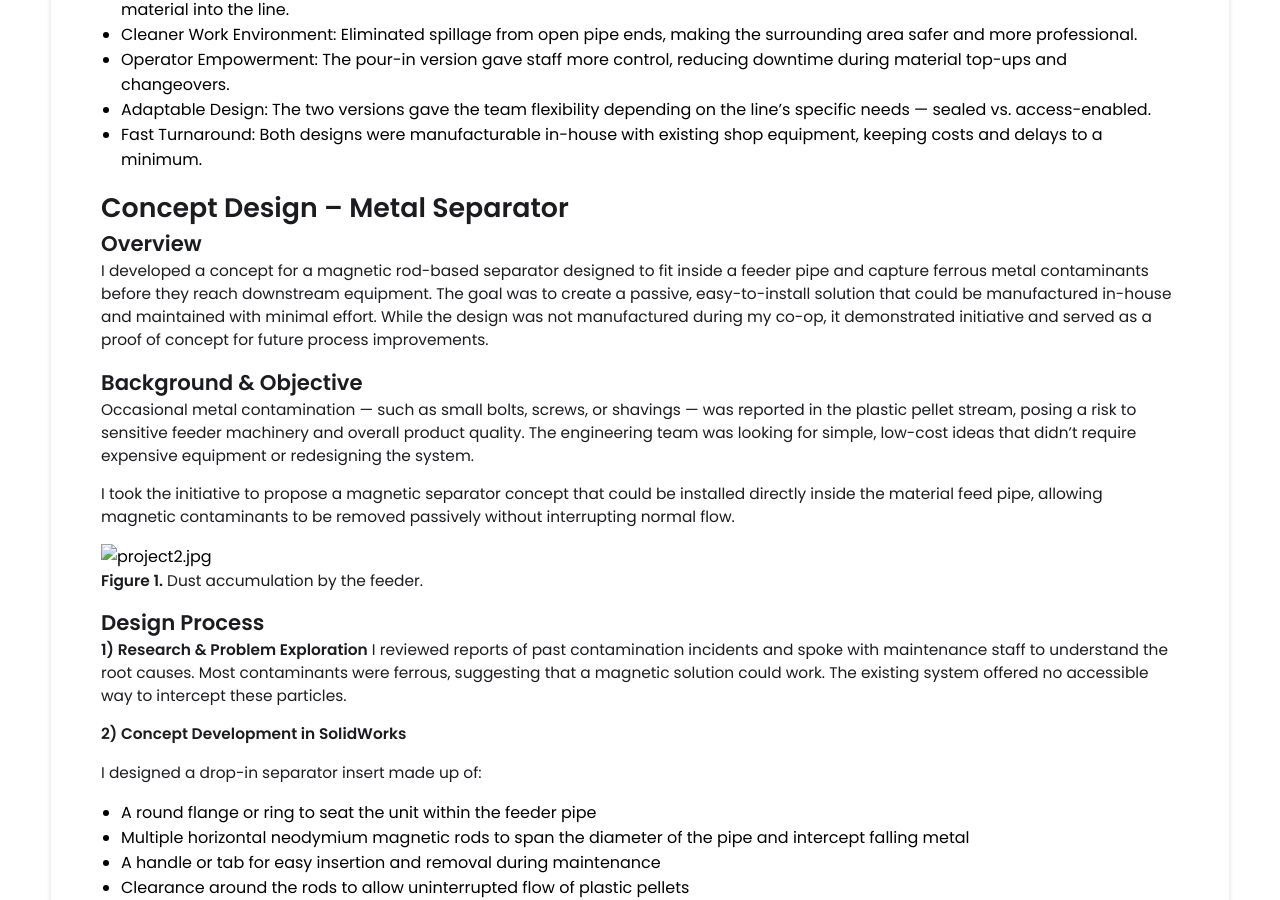
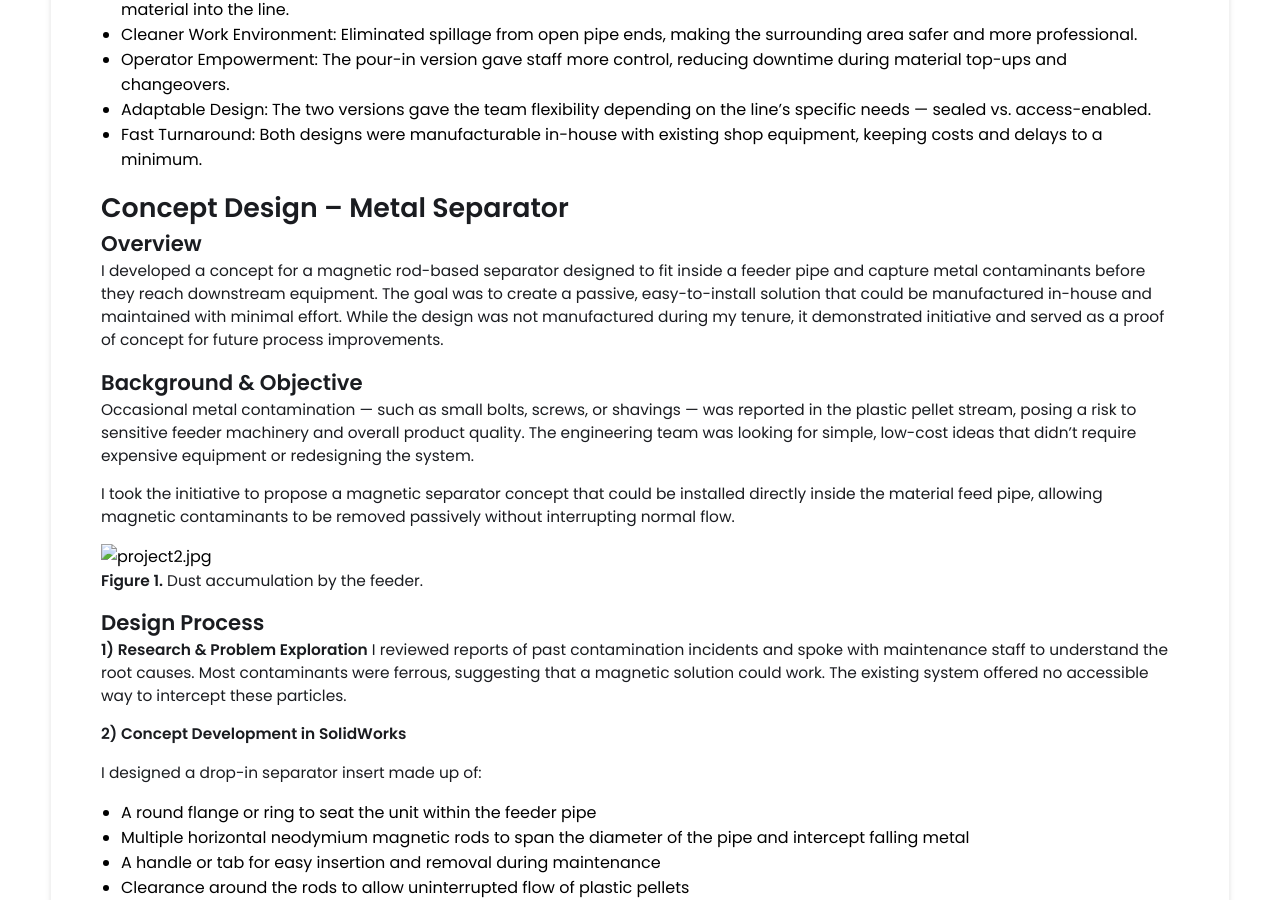
Before and after one commit to Rob-V-Eng/rob-v-eng.github.io, a Jekyll site: the page built from _projects/Line-Improvement-Project/index.md, in a window 1280 px wide and 900 px high, scrolled down 4010 px. Built offline with Jekyll 4.4.1, drawn with Linux system fonts in a browser that asks for light colours.

Commit message:
Update index.md

```diff
--- a/_projects/Line-Improvement-Project/index.md
+++ b/_projects/Line-Improvement-Project/index.md
@@ -152,7 +152,7 @@ I consulted operators to make sure the height and opening size were practical. T
 
 # Concept Design – Metal Separator
 ## Overview
-I developed a concept for a magnetic rod-based separator designed to fit inside a feeder pipe and capture ferrous metal contaminants before they reach downstream equipment. The goal was to create a passive, easy-to-install solution that could be manufactured in-house and maintained with minimal effort. While the design was not manufactured during my co-op, it demonstrated initiative and served as a proof of concept for future process improvements.
+I developed a concept for a magnetic rod-based separator designed to fit inside a feeder pipe and capture metal contaminants before they reach downstream equipment. The goal was to create a passive, easy-to-install solution that could be manufactured in-house and maintained with minimal effort. While the design was not manufactured during my tenure, it demonstrated initiative and served as a proof of concept for future process improvements.
 
 ## Background & Objective
 Occasional metal contamination — such as small bolts, screws, or shavings — was reported in the plastic pellet stream, posing a risk to sensitive feeder machinery and overall product quality. The engineering team was looking for simple, low-cost ideas that didn’t require expensive equipment or redesigning the system.
```
